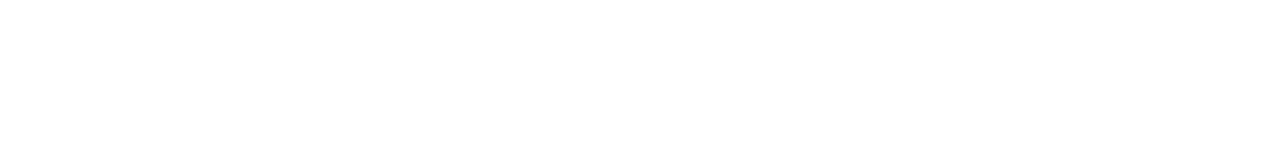
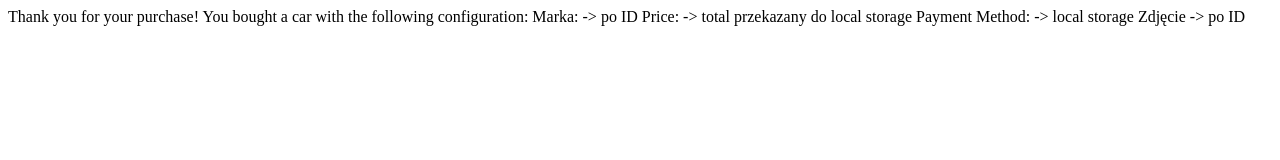
Before and after one commit to Wrajt/CDV_JS_car_project, a website: page confirmation-page.html in a window 1280 px wide. Drawn offline with Linux system fonts and the light colour scheme.

```diff
--- a/confirmation-page.html
+++ b/confirmation-page.html
@@ -5,6 +5,11 @@
     <title>Title</title>
 </head>
 <body>
-
+Thank you for your purchase!
+You bought a car with the following configuration:
+Marka: -> po ID
+Price: -> total przekazany do local storage
+Payment Method: -> local storage
+Zdjęcie -> po ID
 </body>
 </html>
```
